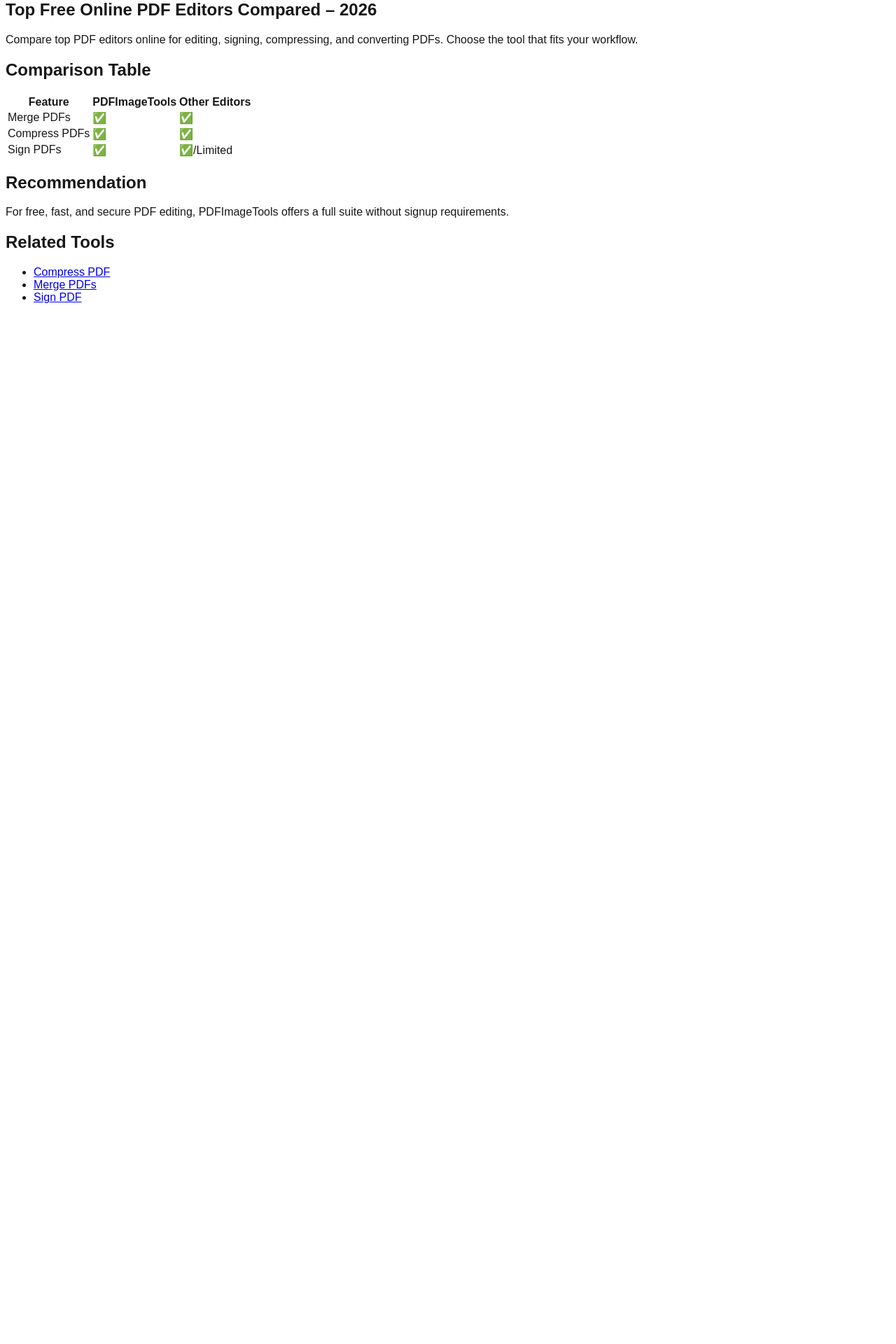
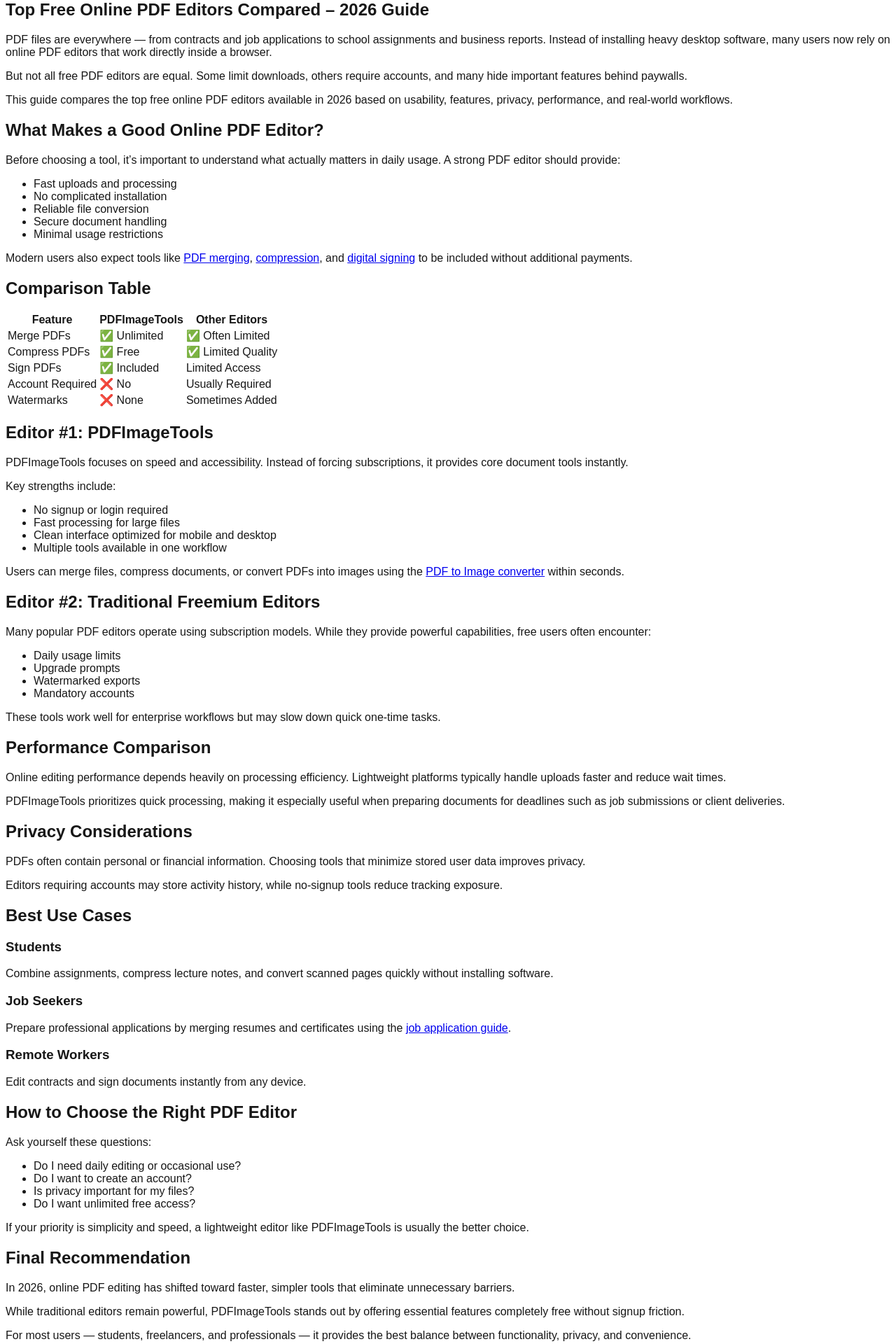
Before and after one commit to Leadmind-Developer/pdfimagetools-vercel, a Next.js app: page /blog/top-free-pdf-editors in a window 1280 px wide. Shown: the part 20-1940 px from the top of the page at 70% size. Before the commit the page ends 800 px from the top, so only its background shows below. Built offline with nearby package versions, Linux system fonts and the light colour scheme; no server answers.

Commit message:
Update page.tsx

```diff
--- a/src/app/blog/top-free-pdf-editors/page.tsx
+++ b/src/app/blog/top-free-pdf-editors/page.tsx
@@ -3,67 +3,309 @@ import Link from "next/link";
 
 export const metadata = {
   title: "Top Free Online PDF Editors Compared – 2026 | PDFImageTools",
-  description: "Compare the best free online PDF editors. Features, pricing, pros & cons, and recommendations for editing PDFs online.",
+  description:
+    "Compare the best free online PDF editors in 2026. Features, pricing, pros & cons, and recommendations for editing PDFs online.",
 };
 
 export default function TopPdfEditors() {
   const faq = [
-    { "@type":"Question", name:"Which PDF editor is best?", acceptedAnswer:{ "@type":"Answer", text:"It depends on your needs, but PDFImageTools offers a complete suite of free online tools." } },
-    { "@type":"Question", name:"Are these tools free?", acceptedAnswer:{ "@type":"Answer", text:"Yes, all editors compared offer free features." } }
+    {
+      "@type": "Question",
+      name: "Which PDF editor is best?",
+      acceptedAnswer: {
+        "@type": "Answer",
+        text:
+          "The best PDF editor depends on your workflow, but PDFImageTools provides a fast and completely free solution without signup requirements.",
+      },
+    },
+    {
+      "@type": "Question",
+      name: "Are online PDF editors safe?",
+      acceptedAnswer: {
+        "@type": "Answer",
+        text:
+          "Most reputable editors use encrypted uploads, but users should avoid uploading highly sensitive files to unknown platforms.",
+      },
+    },
+    {
+      "@type": "Question",
+      name: "Do free PDF editors add watermarks?",
+      acceptedAnswer: {
+        "@type": "Answer",
+        text:
+          "Some free tools add watermarks or restrict downloads. PDFImageTools allows editing without watermarks.",
+      },
+    },
+    {
+      "@type": "Question",
+      name: "Can I edit PDFs without installing software?",
+      acceptedAnswer: {
+        "@type": "Answer",
+        text:
+          "Yes, online PDF editors run directly in your browser and require no installation.",
+      },
+    },
   ];
 
   return (
     <>
       <article className="max-w-4xl mx-auto px-4 py-12 leading-relaxed">
-        <script type="application/ld+json" dangerouslySetInnerHTML={{ __html: JSON.stringify({
-          "@context":"https://schema.org","@type":"BreadcrumbList","itemListElement":[
-            { "@type":"ListItem", position:1, name:"Home", item:"https://pdfimagetools.app" },
-            { "@type":"ListItem", position:2, name:"Blog", item:"https://pdfimagetools.app/blog" },
-            { "@type":"ListItem", position:3, name:"Top Free PDF Editors", item:"https://pdfimagetools.app/blog/top-free-pdf-editors" },
-          ]
-        })}} />
-        <script type="application/ld+json" dangerouslySetInnerHTML={{ __html: JSON.stringify({ "@context":"https://schema.org","@type":"FAQPage","mainEntity":faq }) }} />
 
-        <h1>Top Free Online PDF Editors Compared – 2026</h1>
+        {/* Breadcrumb Schema */}
+        <script
+          type="application/ld+json"
+          dangerouslySetInnerHTML={{
+            __html: JSON.stringify({
+              "@context": "https://schema.org",
+              "@type": "BreadcrumbList",
+              itemListElement: [
+                { "@type": "ListItem", position: 1, name: "Home", item: "https://pdfimagetools.app" },
+                { "@type": "ListItem", position: 2, name: "Blog", item: "https://pdfimagetools.app/blog" },
+                {
+                  "@type": "ListItem",
+                  position: 3,
+                  name: "Top Free PDF Editors",
+                  item: "https://pdfimagetools.app/blog/top-free-pdf-editors",
+                },
+              ],
+            }),
+          }}
+        />
 
-        <p>Compare top PDF editors online for editing, signing, compressing, and converting PDFs. Choose the tool that fits your workflow.</p>
+        {/* FAQ Schema */}
+        <script
+          type="application/ld+json"
+          dangerouslySetInnerHTML={{
+            __html: JSON.stringify({
+              "@context": "https://schema.org",
+              "@type": "FAQPage",
+              mainEntity: faq,
+            }),
+          }}
+        />
+
+        <h1>Top Free Online PDF Editors Compared – 2026 Guide</h1>
+
+        <p>
+          PDF files are everywhere — from contracts and job applications to
+          school assignments and business reports. Instead of installing heavy
+          desktop software, many users now rely on online PDF editors that work
+          directly inside a browser.
+        </p>
+
+        <p>
+          But not all free PDF editors are equal. Some limit downloads, others
+          require accounts, and many hide important features behind paywalls.
+        </p>
+
+        <p>
+          This guide compares the top free online PDF editors available in 2026
+          based on usability, features, privacy, performance, and real-world
+          workflows.
+        </p>
+
+        <h2>What Makes a Good Online PDF Editor?</h2>
+
+        <p>
+          Before choosing a tool, it’s important to understand what actually
+          matters in daily usage. A strong PDF editor should provide:
+        </p>
+
+        <ul>
+          <li>Fast uploads and processing</li>
+          <li>No complicated installation</li>
+          <li>Reliable file conversion</li>
+          <li>Secure document handling</li>
+          <li>Minimal usage restrictions</li>
+        </ul>
+
+        <p>
+          Modern users also expect tools like{" "}
+          <Link href="/combine-pdfs">PDF merging</Link>,{" "}
+          <Link href="/compress-pdf">compression</Link>, and{" "}
+          <Link href="/pdf-sign">digital signing</Link> to be included without
+          additional payments.
+        </p>
 
         <h2>Comparison Table</h2>
+
         <table className="table-auto border-collapse border border-gray-300 w-full text-left">
           <thead>
             <tr>
-              <th className="border border-gray-300 p-2">Feature</th>
-              <th className="border border-gray-300 p-2">PDFImageTools</th>
-              <th className="border border-gray-300 p-2">Other Editors</th>
+              <th className="border p-2">Feature</th>
+              <th className="border p-2">PDFImageTools</th>
+              <th className="border p-2">Other Editors</th>
             </tr>
           </thead>
           <tbody>
             <tr>
-              <td className="border border-gray-300 p-2">Merge PDFs</td>
-              <td className="border border-gray-300 p-2">✅</td>
-              <td className="border border-gray-300 p-2">✅</td>
+              <td className="border p-2">Merge PDFs</td>
+              <td className="border p-2">✅ Unlimited</td>
+              <td className="border p-2">✅ Often Limited</td>
             </tr>
             <tr>
-              <td className="border border-gray-300 p-2">Compress PDFs</td>
-              <td className="border border-gray-300 p-2">✅</td>
-              <td className="border border-gray-300 p-2">✅</td>
+              <td className="border p-2">Compress PDFs</td>
+              <td className="border p-2">✅ Free</td>
+              <td className="border p-2">✅ Limited Quality</td>
             </tr>
             <tr>
-              <td className="border border-gray-300 p-2">Sign PDFs</td>
-              <td className="border border-gray-300 p-2">✅</td>
-              <td className="border border-gray-300 p-2">✅/Limited</td>
+              <td className="border p-2">Sign PDFs</td>
+              <td className="border p-2">✅ Included</td>
+              <td className="border p-2">Limited Access</td>
+            </tr>
+            <tr>
+              <td className="border p-2">Account Required</td>
+              <td className="border p-2">❌ No</td>
+              <td className="border p-2">Usually Required</td>
+            </tr>
+            <tr>
+              <td className="border p-2">Watermarks</td>
+              <td className="border p-2">❌ None</td>
+              <td className="border p-2">Sometimes Added</td>
             </tr>
           </tbody>
         </table>
 
-        <h2>Recommendation</h2>
-        <p>For free, fast, and secure PDF editing, PDFImageTools offers a full suite without signup requirements.</p>
+        <h2>Editor #1: PDFImageTools</h2>
+
+        <p>
+          PDFImageTools focuses on speed and accessibility. Instead of forcing
+          subscriptions, it provides core document tools instantly.
+        </p>
+
+        <p>Key strengths include:</p>
+
+        <ul>
+          <li>No signup or login required</li>
+          <li>Fast processing for large files</li>
+          <li>Clean interface optimized for mobile and desktop</li>
+          <li>Multiple tools available in one workflow</li>
+        </ul>
+
+        <p>
+          Users can merge files, compress documents, or convert PDFs into images
+          using the{" "}
+          <Link href="/pdf-to-image">PDF to Image converter</Link> within
+          seconds.
+        </p>
+
+        <h2>Editor #2: Traditional Freemium Editors</h2>
+
+        <p>
+          Many popular PDF editors operate using subscription models. While they
+          provide powerful capabilities, free users often encounter:
+        </p>
+
+        <ul>
+          <li>Daily usage limits</li>
+          <li>Upgrade prompts</li>
+          <li>Watermarked exports</li>
+          <li>Mandatory accounts</li>
+        </ul>
+
+        <p>
+          These tools work well for enterprise workflows but may slow down quick
+          one-time tasks.
+        </p>
+
+        <h2>Performance Comparison</h2>
+
+        <p>
+          Online editing performance depends heavily on processing efficiency.
+          Lightweight platforms typically handle uploads faster and reduce wait
+          times.
+        </p>
+
+        <p>
+          PDFImageTools prioritizes quick processing, making it especially useful
+          when preparing documents for deadlines such as job submissions or
+          client deliveries.
+        </p>
+
+        <h2>Privacy Considerations</h2>
+
+        <p>
+          PDFs often contain personal or financial information. Choosing tools
+          that minimize stored user data improves privacy.
+        </p>
+
+        <p>
+          Editors requiring accounts may store activity history, while
+          no-signup tools reduce tracking exposure.
+        </p>
+
+        <h2>Best Use Cases</h2>
+
+        <h3>Students</h3>
+        <p>
+          Combine assignments, compress lecture notes, and convert scanned pages
+          quickly without installing software.
+        </p>
+
+        <h3>Job Seekers</h3>
+        <p>
+          Prepare professional applications by merging resumes and certificates
+          using the{" "}
+          <Link href="/blog/merge-pdfs-job-applications">
+            job application guide
+          </Link>.
+        </p>
+
+        <h3>Remote Workers</h3>
+        <p>
+          Edit contracts and sign documents instantly from any device.
+        </p>
+
+        <h2>How to Choose the Right PDF Editor</h2>
+
+        <p>Ask yourself these questions:</p>
+
+        <ul>
+          <li>Do I need daily editing or occasional use?</li>
+          <li>Do I want to create an account?</li>
+          <li>Is privacy important for my files?</li>
+          <li>Do I want unlimited free access?</li>
+        </ul>
+
+        <p>
+          If your priority is simplicity and speed, a lightweight editor like
+          PDFImageTools is usually the better choice.
+        </p>
+
+        <h2>Final Recommendation</h2>
+
+        <p>
+          In 2026, online PDF editing has shifted toward faster, simpler tools
+          that eliminate unnecessary barriers.
+        </p>
+
+        <p>
+          While traditional editors remain powerful, PDFImageTools stands out by
+          offering essential features completely free without signup friction.
+        </p>
+
+        <p>
+          For most users — students, freelancers, and professionals — it provides
+          the best balance between functionality, privacy, and convenience.
+        </p>
 
         <h2>Related Tools</h2>
+
         <ul>
-          <li><Link href="/compress-pdf">Compress PDF</Link></li>
-          <li><Link href="/combine-pdfs">Merge PDFs</Link></li>
-          <li><Link href="/pdf-sign">Sign PDF</Link></li>
+          <li>
+            <Link href="/compress-pdf">Compress PDF Files</Link>
+          </li>
+          <li>
+            <Link href="/combine-pdfs">Merge PDF Documents</Link>
+          </li>
+          <li>
+            <Link href="/pdf-sign">Sign PDF Online</Link>
+          </li>
+          <li>
+            <Link href="/blog/reduce-pdf-size-without-losing-quality">
+              Reduce PDF Size Without Losing Quality
+            </Link>
+          </li>
         </ul>
       </article>
     </>
```
